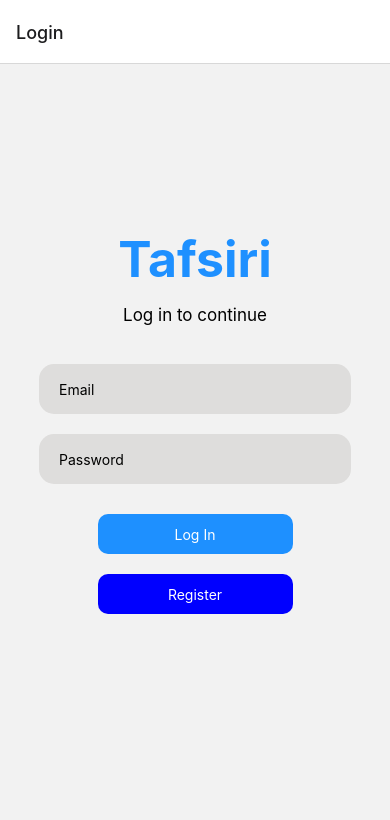
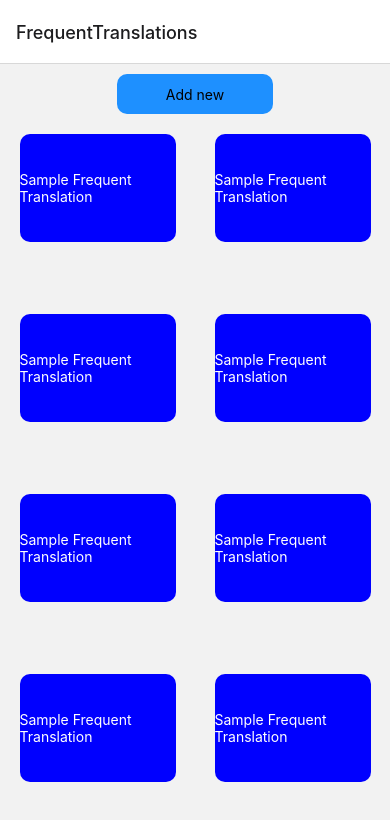
Before and after one commit to mbugua-s/tafsiri, a React Native app: screen /FrequentTranslations in a window 390 px wide. Shown: the top 820 px of the page. Built offline with nearby package versions, Linux system fonts and the light colour scheme.

Commit message:
Added frequent translations page

```diff
--- a/App.js
+++ b/App.js
@@ -6,6 +6,7 @@ import RegisterScreen from './app/screens/RegisterScreen';
 import { NavigationContainer } from '@react-navigation/native';
 import { createNativeStackNavigator } from '@react-navigation/native-stack';
 import LandingScreen from './app/screens/LandingScreen';
+import FrequentTranslationsScreen from './app/screens/FrequentTranslationsScreen';
 
 
 const Stack = createNativeStackNavigator();
@@ -13,7 +14,7 @@ const Stack = createNativeStackNavigator();
 export default function App() {
     return (
         <NavigationContainer>
-            <Stack.Navigator initialRouteName='Login'>
+            <Stack.Navigator initialRouteName='FrequentTranslations'>
                 <Stack.Screen
                     name='Login'
                     component={LoginScreen}
@@ -28,6 +29,11 @@ export default function App() {
                     name='Landing'
                     component={LandingScreen}
                 />
+
+                <Stack.Screen
+                    name='FrequentTranslations'
+                    component={FrequentTranslationsScreen}
+                />
             </Stack.Navigator>
         </NavigationContainer>
     );
--- /dev/null
+++ b/app/screens/FrequentTranslationsScreen.js
@@ -0,0 +1,122 @@
+import { StyleSheet, Text, View, Pressable } from 'react-native'
+import React from 'react'
+import colours from '../config/colours'
+
+export default function FrequentTranslationsScreen({ navigation }) {
+    return (
+        <View style = {styles.container}>
+            <Pressable
+                style={styles.button}
+                onPress={() => navigation.navigate('Register')}
+            >
+                <Text style = {styles.buttonText}>Add new</Text>
+            </Pressable>
+
+            <View style = {styles.translationContainer}>
+                <Pressable
+                    style={styles.translation}
+                    onPress={() => navigation.navigate('Login')}
+                >
+                    <Text style = {styles.translationText}>Sample Frequent Translation</Text>
+                </Pressable>
+
+                <Pressable
+                    style={styles.translation}
+                    onPress={() => navigation.navigate('Login')}
+                >
+                    <Text style = {styles.translationText}>Sample Frequent Translation</Text>
+                </Pressable>
+
+                <Pressable
+                    style={styles.translation}
+                    onPress={() => navigation.navigate('Login')}
+                >
+                    <Text style = {styles.translationText}>Sample Frequent Translation</Text>
+                </Pressable>
+
+                <Pressable
+                    style={styles.translation}
+                    onPress={() => navigation.navigate('Login')}
+                >
+                    <Text style = {styles.translationText}>Sample Frequent Translation</Text>
+                </Pressable>
+
+                <Pressable
+                    style={styles.translation}
+                    onPress={() => navigation.navigate('Login')}
+                >
+                    <Text style = {styles.translationText}>Sample Frequent Translation</Text>
+                </Pressable>
+
+                <Pressable
+                    style={styles.translation}
+                    onPress={() => navigation.navigate('Login')}
+                >
+                    <Text style = {styles.translationText}>Sample Frequent Translation</Text>
+                </Pressable>
+
+                <Pressable
+                    style={styles.translation}
+                    onPress={() => navigation.navigate('Login')}
+                >
+                    <Text style = {styles.translationText}>Sample Frequent Translation</Text>
+                </Pressable>
+
+                <Pressable
+                    style={styles.translation}
+                    onPress={() => navigation.navigate('Login')}
+                >
+                    <Text style = {styles.translationText}>Sample Frequent Translation</Text>
+                </Pressable>
+            </View>
+        </View>
+    )
+}
+
+const styles = StyleSheet.create({
+    container: {
+        flex: 1,
+        justifyContent: 'center',
+        alignItems: 'center',
+        // backgroundColor: "#525453"
+    },
+
+    button: {
+        backgroundColor: colours.primary,
+        width: "40%",
+        height: 40,
+        margin: 10,
+        justifyContent: 'center',
+        alignItems: 'center',
+        borderRadius: 10
+    },
+
+    buttonText: {
+        color: colours.black,
+    },
+
+    translationContainer: {
+        flex: 1,
+        width: "100%",
+        flexWrap: 'wrap',
+        flexDirection: 'row',
+        justifyContent: 'space-around',
+        // backgroundColor: '#bbbdbb'
+    },
+
+    translation: {
+        backgroundColor: colours.secondary,
+        width: "40%",
+        height: "15%",
+        justifyContent: 'center',
+        alignItems: 'center',
+        borderRadius: 10,
+        margin: 10
+        // flex: 1
+    },
+
+    translationText: {
+        color: colours.white,
+        fontSize: 14
+    }
+})
--- a/package.json
+++ b/package.json
@@ -9,7 +9,7 @@
     "web": "expo start --web"
   },
   "dependencies": {
-    "@react-native-community/datetimepicker": "^7.6.2",
+    "@react-native-community/datetimepicker": "7.2.0",
     "@react-navigation/native-stack": "^6.9.17",
     "expo": "~49.0.15",
     "expo-status-bar": "~1.6.0",
```
Also changed, not shown: 1 other file (tests, documents, lock files or other folders).
